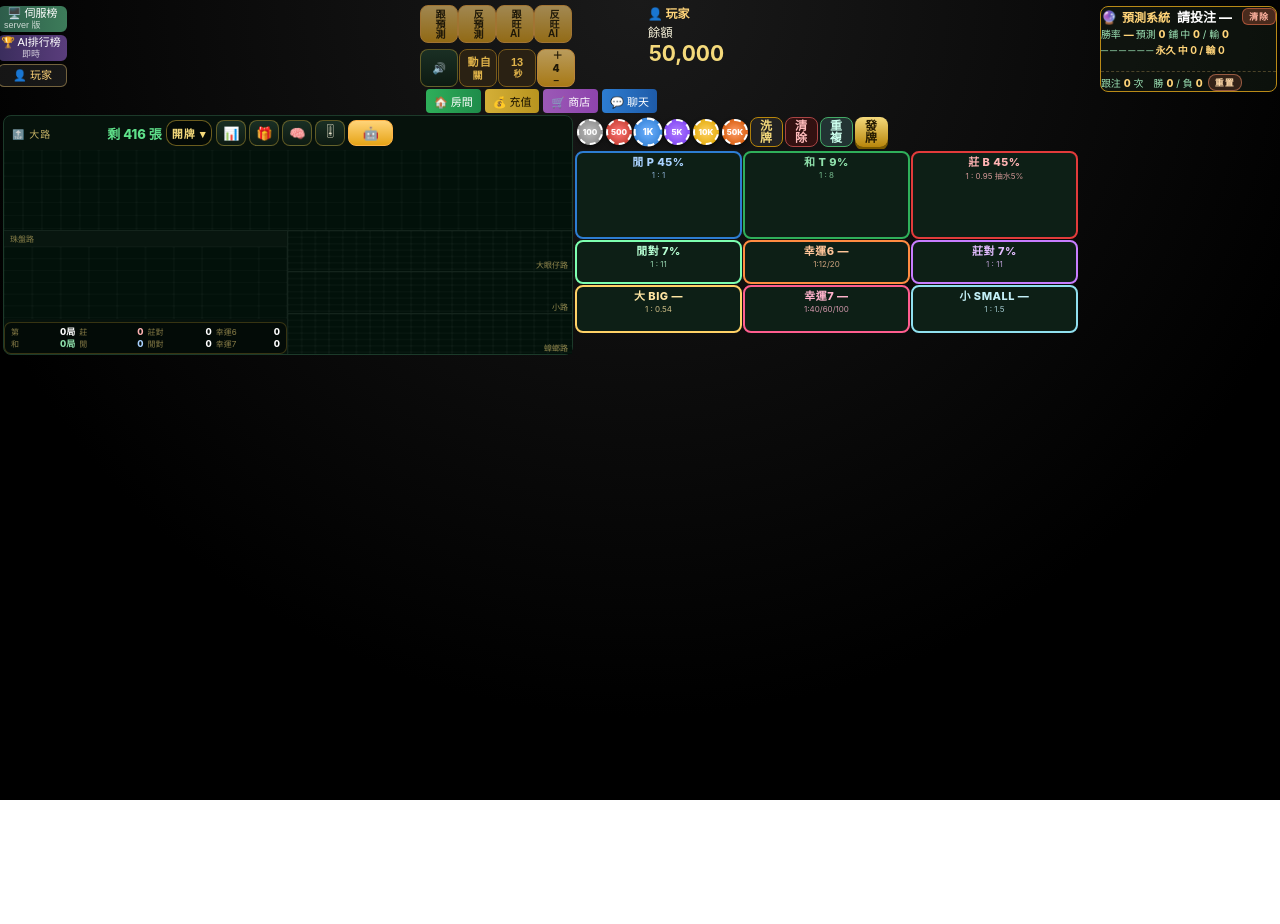
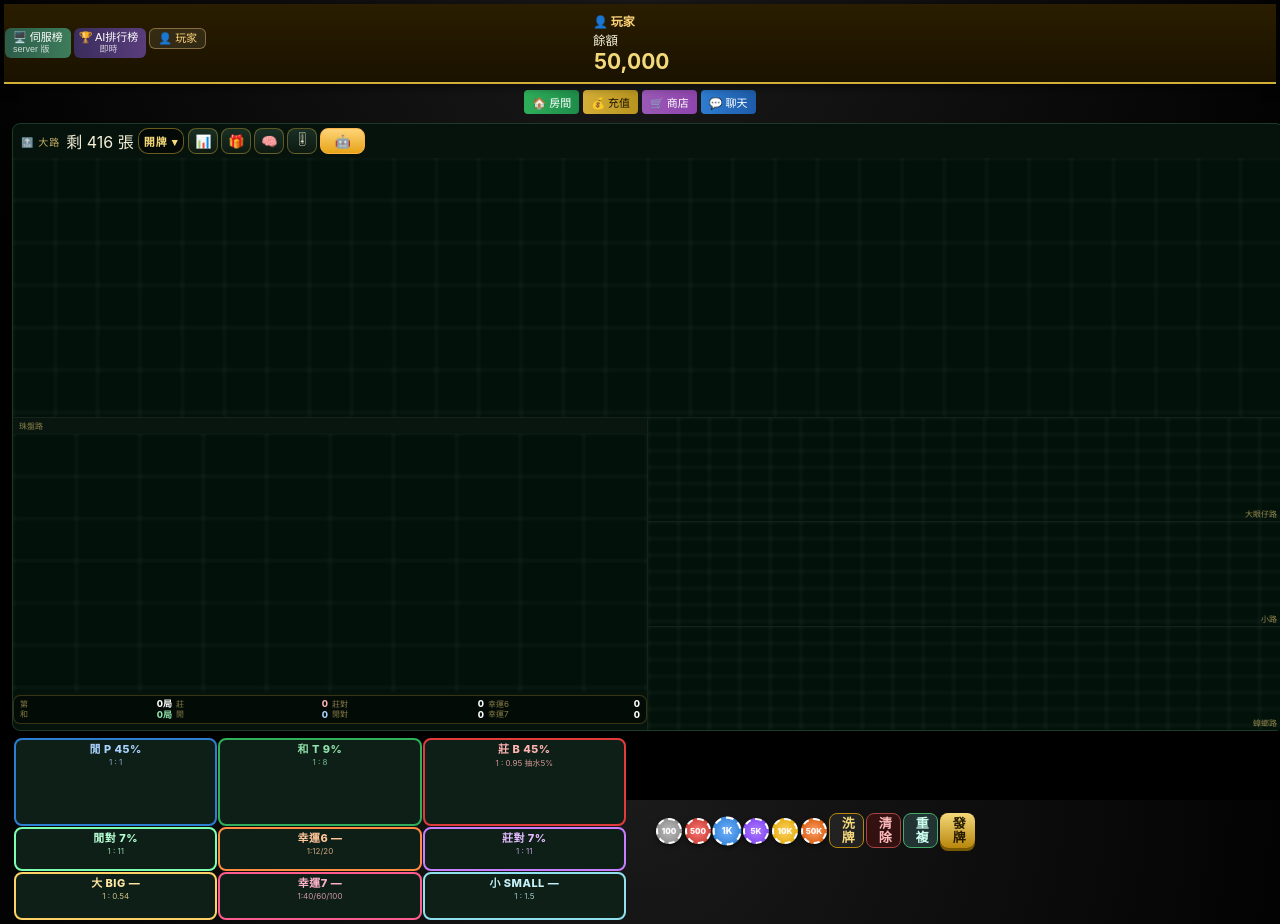
Before and after one commit to kwanwai97/royal-baccarat, a plain HTML site: page index.html in a window 1280 px wide. Before the commit the page ends 800 px from the top, so only its background shows below. Drawn offline with Linux system fonts and the light colour scheme.

Commit message:
v9: clean rewrite landscape CSS - stable grid/flex layout

```diff
--- a/index.html
+++ b/index.html
@@ -669,81 +669,115 @@
   .bet.ai-bet{ outline:2px solid #ffd98a; outline-offset:1px; }
   .bet .ai-amt{ position:absolute; top:-12px; left:50%; transform:translateX(-50%); font-size:9px; color:#ffd98a; font-weight:800; background:rgba(0,0,0,.7); padding:1px 4px; border-radius:6px; white-space:nowrap; pointer-events:none; }
 
-  /* ===== 打橫 landscape：純 CSS grid 重排，唔郁 DOM、唔改 id/邏輯 ===== */
+  /* ===== 打橫 landscape：clean rewrite，穩定可維護 ===== */
   @media (orientation:landscape){
   #cloudSlot{display:none;}
-  /* 橫版：直版專用大路標題置中對普通開牌有效(共用絕對置中)；剩餘數留喺brand-sub正常流 */
-  .roadpanel > div:first-child{ position:relative; }   /* 大路標題行做定位參考(橫版都啟用) */
-  .dealmode-wrap{ display:inline-flex; }  /* 橫版wrapper正常box，開牌掣flex排 */
-  .dealmode-wrap #btnDealMode{ position:static; transform:none; }
-  .roadpanel > div:first-child #shoeInfo{ font-size:13px; color:#5fe08a; font-weight:800; white-space:nowrap; flex:0 0 auto; margin-left:auto; }  /* 橫版：剩餘數做組首,auto推成組(剩餘+開牌+5圖案)去右邊 */
-  .road-header #btnDealMode{ margin-right:0; }  /* 橫版：剩餘卡牌+開牌緊貼右邊5圖案(直版係15px) */
-  /* 橫版：大路標題唔郁；剩張+開牌+5圖案成組向右65px（剩張 margin-left:50px 壓過 auto；移除 auto 本身已右移約15px，故用50湊正） */
-  .road-header #shoeInfo{ margin-left:50px !important; }
-    .pred-row1 .freset{ margin-left:5px; }   /* 橫版清除掣距請投注5px（直版0px） */
-    /* 橫版：預測系統框內三行撐滿框, 消除框右側留白(框外已貼跟注區) */
-    .follow-left .pred-row1, .follow-left .pred-row2, .follow-left .pred-row3{ width:100%; justify-content:flex-start; }  /* 橫版：預測框內5行全部向左(反轉舊嘅向右) */
-    .app{
-      display:grid;
-      grid-template-columns:60px minmax(0,2.5fr) 90px minmax(0,1fr) minmax(0,1fr) minmax(0,1fr);   /* 第1欄固定60px; 第2欄路單主體2.5fr; 第3欄5掣90px; 第4-6欄投注/資金(各1fr); 試51/49 */
-      grid-template-rows:auto auto auto auto auto auto;
-      align-content:start;                /* 整體貼頂 */
-      align-items:start;
-      grid-auto-rows:min-content;
-      column-gap:1px; row-gap:0;          /* 頂部四區左右距1px，行距保持0 */
-      max-width:none;                     /* 打橫填滿，唔再 560px 限死 */
-      padding:0 3px;                      /* 兩邊各預留3px空白 */
-    }
-    /* 下半左：路單（大路+珠盤+下三路）跨左3欄、佔 row2-4 全高 */
-    .roadpanel{ grid-column:1 / 4; grid-row:3 / span 4; align-self:start; }   /* 打橫：路單頂部落一格，同右投注區(row3)頂部水平並排；容器收實貼內容高度(唔被grid拉伸留空位) */
-    /* 打橫：發牌區張卡貼頂(緊貼藍色結果文字下方)，唔再跌去路單區底(直版感一致) */
-    .dealzone{ align-items:start; padding-top:34px; }  /* 橫版：卡牌貼大路標題底(路單頂部開始) */
-    /* 打橫壓縮路單高度，騰出下面欄位空間（唔改內部/JS） */
-    #bigCanvas{ height:80px; }
-    #beadCanvas{ height:72px; }
-    #beeCanvas, #smallCanvas, #cockCanvas{ height:100%; }
-    .info-strip{ height:32px; }
-    .odds-row{ display:none; }            /* 勝率行：打橫收，避免空白 */
-    /* 右欄：投注→籌碼→洗牌 各自一格，貼頂對齊 */
-    .h-left{ display:contents; }
-    .bets{ grid-column:4 / 7; grid-row:4; align-self:start; }     /* 右欄投注區：籌碼區之下 */
-    .chips-row{ grid-column:4 / 7; grid-row:3; align-self:start; margin-top:0 !important; } /* 右欄頂：籌碼區搬去投注區上方; 永遠緊貼資金區底(保險) */
-    /* 橫版：左上三掣(#topBtns)已按 orientation 搬入籌碼區，跟籌碼區水平並排 */
-    .chips-row #topBtns{ order:0; margin-top:0; display:flex; gap:3px; align-items:center; }
-    .controls{ grid-column:4 / 7; grid-row:5; align-self:start; padding:3px 6px 0; gap:4px; }  /* 右欄底：洗牌/發牌區 */
-    /* 打橫溫和壓縮底部掣：padding/字/圓角收細 */
-    .controls .btn{ padding:5px 6px; font-size:12px; border-radius:6px; letter-spacing:0; }
-    /* 打橫收埋左右 panel 自身 margin/padding，令下半兩邊真·貼住 48% 分界線（根治中間空位） */
-    .roadpanel{ margin:0 1px 0 0; }     /* 路單：收右邊 8px 空白，貼住分界 */
-    .bets{ padding:2px 2px 2px 0; }     /* 投注區：收左右 10px */
-    .chips-row{ padding:2px 2px 2px 0; gap:2px; } /* 橫版：籌碼區頂padding收2px, 四掣跟籌碼2px */
-    /* 打橫：同直板一樣——限4個籌碼顯示，其餘(10K/50K)靠橫向推拉揭示，唔隱藏任何籌碼 */
-    .chips-row .chips{ flex-wrap:wrap; }
-    .chips-row .chip.c50k{ display:flex; }   /* 唔再隱藏50K，改由推拉揭示 */
-    /* 橫版：籌碼區內四個掣(清除/重複/發牌/洗牌)文字打橫；其他位置不變 */
-    .chips-row .vbtn{ writing-mode:horizontal-tb; text-orientation:initial; flex-direction:row; }
-    /* 橫版：籌碼區下方四掣(清除/重複/發牌/洗牌)高度收窄4px(35→30) */
-    .chips-row .btn, .chips-row .btn.shuffle{ height:30px !important; }
-    /* 橫版：洗牌/清除/重複/發牌 字體豎排(拆字span垂直) + 闊度收1px(35→34) */
-    .chips-row .btn.shuffle, .chips-row .btn.clear, .chips-row .btn.repeat, .chips-row .btn.deal{ writing-mode:horizontal-tb !important; width:33px !important; flex:0 0 33px !important; display:flex !important; flex-direction:column !important; align-items:center !important; justify-content:center !important; line-height:1.05; }
-    .chips-row .btn.shuffle .vchar, .chips-row .btn.clear .vchar, .chips-row .btn.repeat .vchar, .chips-row .btn.deal .vchar{ display:block; writing-mode:horizontal-tb; font-size:12px; }
-    /* 打橫下三路：derived-row 改回 flex:1 均分(同直版)，三張自動撐滿高度、貼住珠盤路底對齊；canvas 跟 height:100% */
-    .road-derived{ display:flex; flex-direction:column; }
-    .derived-row{ flex:1 1 0; min-height:0; }
-    .derived-row canvas{ width:100%; height:100%; }
-    .derived-label{ right:4px; bottom:1px; font-size:8px; }
-    /* 頂部3區：brand(左) | 跟注/預測(中) | 餘額+資金(右)，各佔2欄、緊貼慳位 */
-    /* 用 display:contents 拆開 topbar，brand 同 topright 各自成 grid item */
-    .topbar{ display:contents; }
-    .brand{ grid-column:1 / 2; grid-row:1; align-self:start; margin-left:0; display:flex; flex-direction:row; align-items:center; gap:6px; font-size:13px; padding-top:6px; }  /* 橫版：brand行排列, 伺服榜貼左其他掣貼右 */
-
-
-    /* 橫版：自動+13秒掣(放籌碼區最左)，同其他四掣一樣高(33px)、闊度收細；全部掣左右緊貼零空隙 */
-    .auto-btns{ display:flex; flex-direction:row; gap:0; margin:0; align-items:center; order:0; flex:0 0 auto; }
-    .auto-btns .btn{ writing-mode:horizontal-tb; display:inline-flex; align-items:center; justify-content:center; width:35px; height:33px; padding:0; min-width:35px; max-width:35px; font-size:12px; margin:0; line-height:1; box-sizing:border-box; }
-    .auto-btns #btnAuto{ flex-direction:column; gap:1px; }
-    .auto-btns #btnAuto .a-label{ writing-mode:horizontal-tb; font-size:11px; font-weight:800; line-height:1; }
-    .auto-btns #btnAuto .a-state{ writing-mode:horizontal-tb; font-size:11px; font-weight:800; line-height:1; }
+  .app{
+    display:grid;
+    grid-template-columns: 1fr;
+    grid-template-rows: auto auto auto auto;
+    gap: 4px;
+    padding: 4px;
+    max-width: 100%;
+    height: 100vh;
+    box-sizing: border-box;
+  }
+  /* Section 1: topbar with server user + AI leaderboard + account */
+  .topbar{
+    display: flex !important;
+    flex-wrap: wrap;
+    gap: 6px;
+    align-items: center;
+    justify-content: space-between;
+    width: 100%;
+  }
+  .brand{
+    display: flex !important;
+    flex-direction: row !important;
+    align-items: center;
+    gap: 6px;
+    flex: 1;
+    min-width: 0;
+  }
+  .lb-stack{
+    display: flex !important;
+    flex-direction: row !important;
+    gap: 4px;
+    flex-wrap: wrap;
+    align-items: center;
+  }
+  .lb-stack button{
+    width: auto !important;
+    padding: 3px 8px !important;
+    font-size: 11px !important;
+  }
+  .topright{
+    display: flex !important;
+    flex-direction: row !important;
+    gap: 8px;
+    align-items: center;
+    flex: 1;
+    justify-content: flex-end;
+    min-width: 0;
+  }
+  /* Section 2: server-toolbar with new buttons */
+  .server-toolbar{
+    display: flex !important;
+    flex-wrap: wrap;
+    gap: 6px;
+    justify-content: center;
+    padding: 4px 0;
+    width: 100%;
+  }
+  .server-toolbar button{
+    padding: 4px 12px;
+    font-size: 12px;
+    border-radius: 6px;
+  }
+  /* Section 3: roadpanel - full width */
+  .roadpanel{
+    grid-column: 1;
+    grid-row: 3;
+    width: 100%;
+  }
+  /* Section 4: right side - betting area */
+  .h-left{
+    grid-column: 1;
+    grid-row: 4;
+    display: flex !important;
+    flex-wrap: wrap;
+    gap: 8px;
+    justify-content: center;
+    width: 100%;
+  }
+  .bets, .chips-row, .controls{
+    grid-column: auto !important;
+    grid-row: auto !important;
+    flex: 1;
+    min-width: 200px;
+  }
+  /* Hide elements that don't fit in landscape */
+  .follow-left, .follow-right{
+    display: none !important;
+  }
+  /* Adjust road elements for landscape */
+  #bigCanvas, #beadCanvas, #beeCanvas, #smallCanvas, #cockCanvas{
+    height: auto !important;
+  }
+  .info-strip{
+    height: auto !important;
+  }
+  .odds-row{
+    display: none !important;
+  }
+  .dealzone{
+    padding-top: 0 !important;
+  }
+  /* Ensure bet buttons are visible */
+  .bet{
+    min-width: 60px;
+  }
+}
     .topright{ grid-column:5 / 7; grid-row:1 / span 2; display:flex; flex-direction:column; align-items:stretch; gap:3px; align-self:start; min-width:0; overflow:visible; padding:4px 1px 4px 1px; margin-left:-100px; margin-top:0; }  /* 橫版：資金區向左10px(-90→-100)同中間區拉開, 格唔窄 */
     .server-toolbar{ grid-column:1 / -1; grid-row:2; justify-content:center; padding:2px 0; }
     .topright .balance{ font-size:15px; text-align:left; width:100%; }  /* 文字靠左, 貼資金區最左消除視覺空間 */
```
